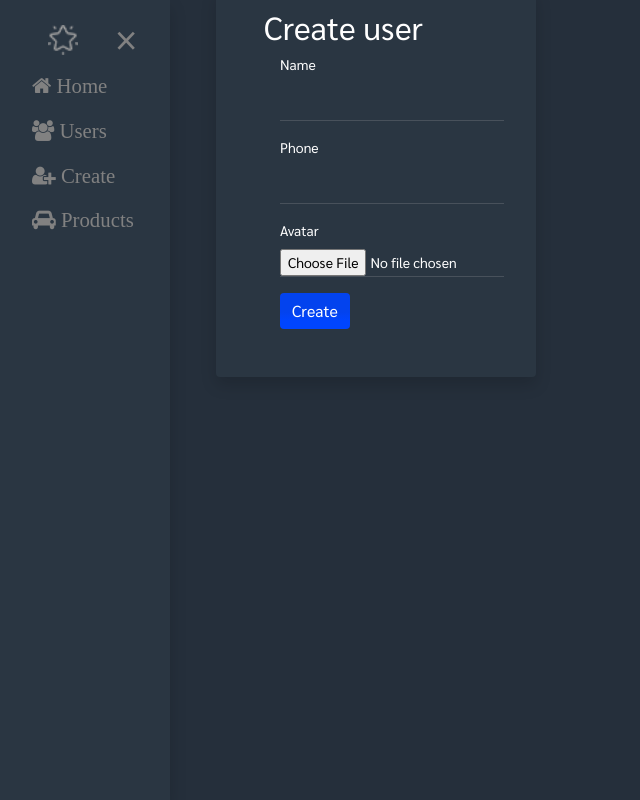
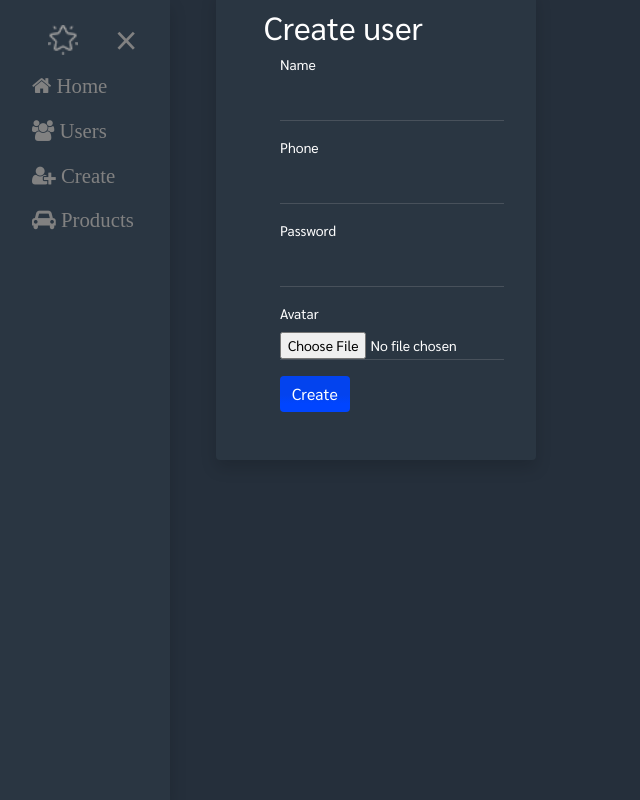
Before and after one commit to minhng97/nodejs-express-users, a Node server app: page /users/create in a window 1280 px wide. Shown: the whole page, without its empty margins (0-640 px from the left). Run offline with Node 20, Linux system fonts and the light colour scheme; the visitor is signed in with stand-in values (Sample User, id 1); some libraries are stand-ins or nearby versions.

Commit message:
Add: passwrd

```diff
--- a/views/users/create.pug
+++ b/views/users/create.pug
@@ -16,6 +16,9 @@ block content
 						label(for="phone") Phone
 						input#phone(name="phone", type="text", class="form-control", value=values ? values.phone : "")
 					.form-group
+						label(for="password") Password
+						input#password(name="password", type="password", class="form-control", value=values ? values.password : "")
+					.form-group
 						label(for="avatar") Avatar
 						input#avatar(name="avatar", type="file", class="form-control-file")
 					button(class="btn btn-create") Create
```
Also changed, not shown: 2 other files.
